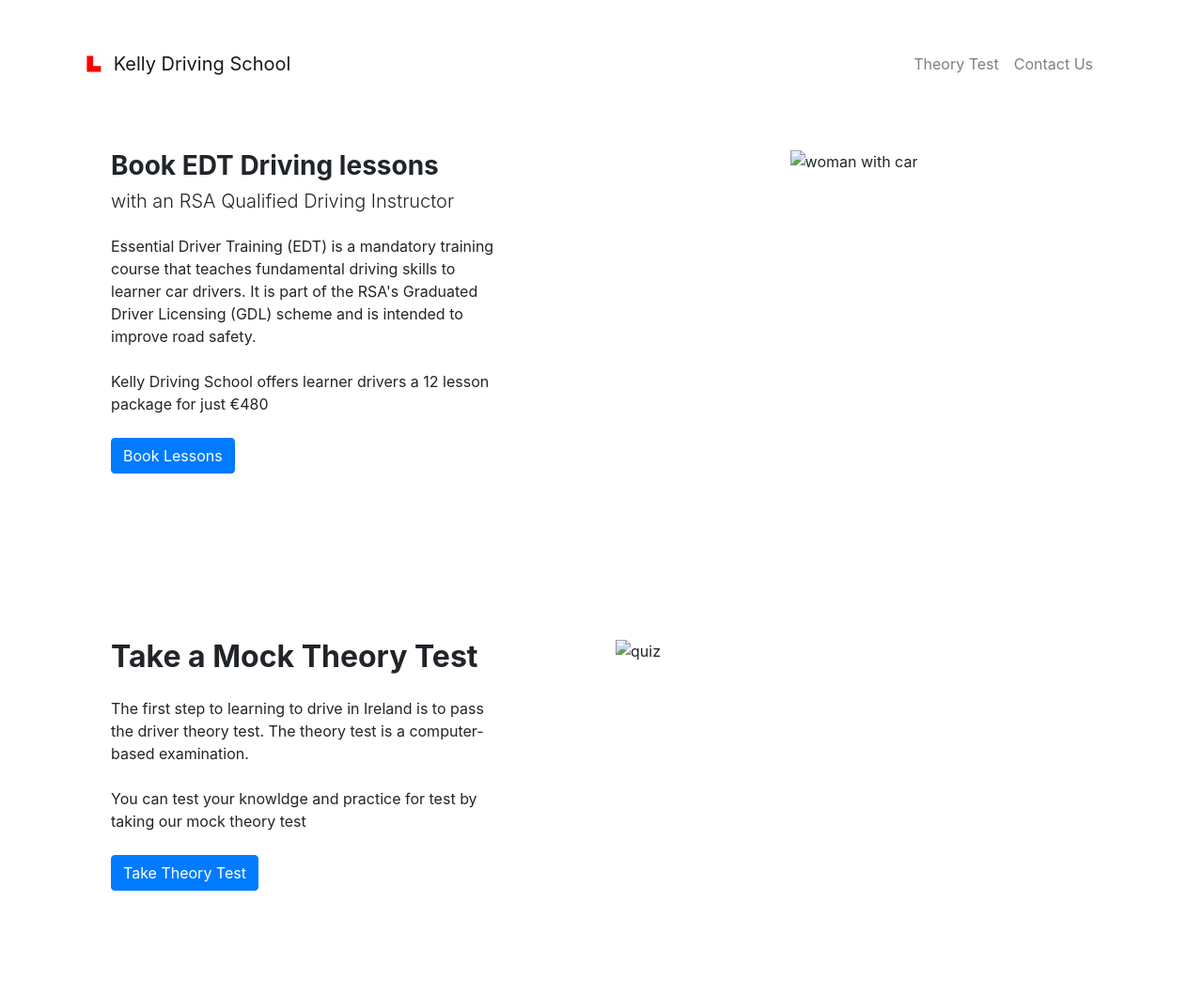
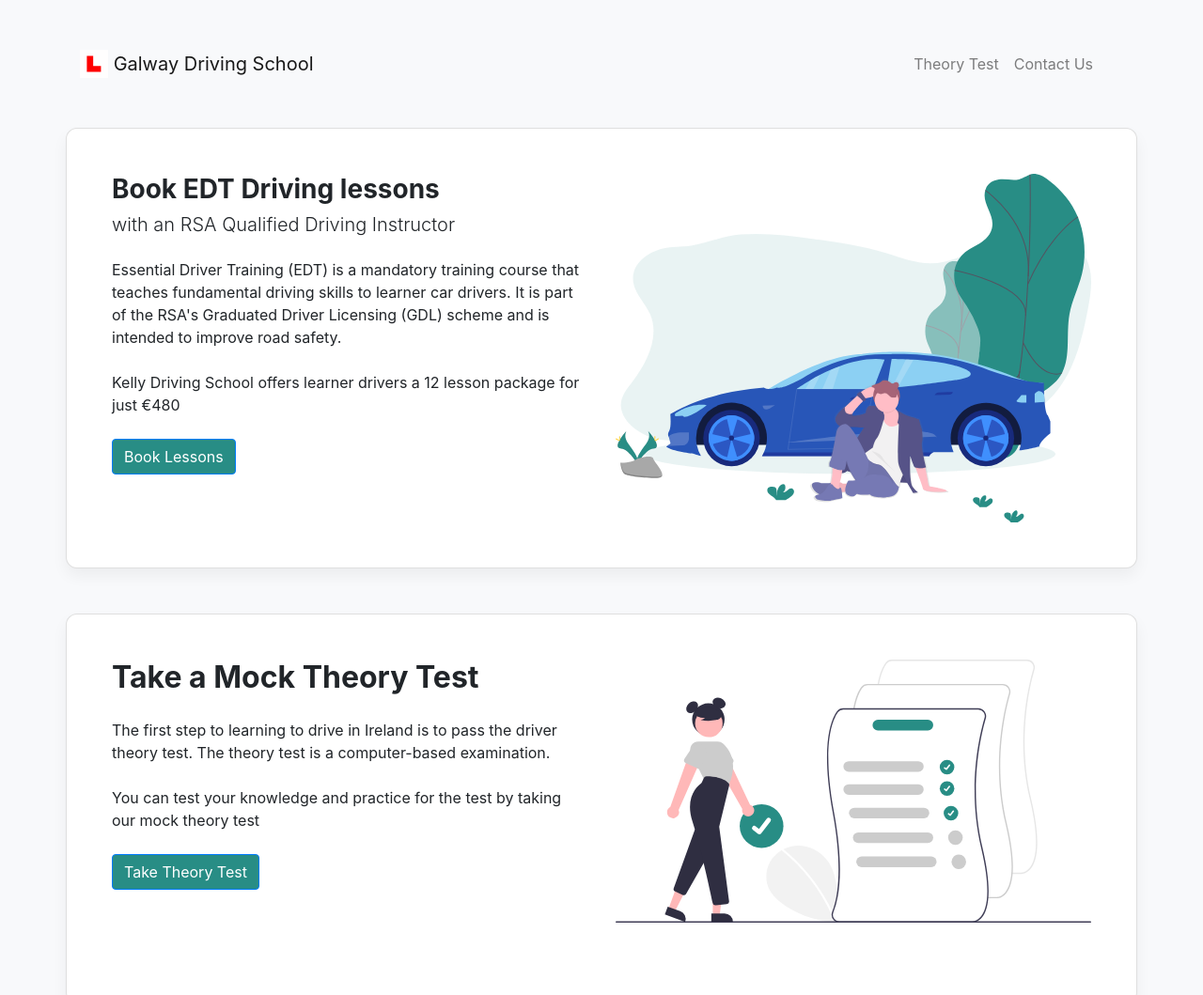
Before and after one commit to Code-Institute-Submissions/driving-school, a plain HTML site: page index.html in a window 1280 px wide. Shown: the top 1059 px of the page at 94% size. Drawn offline with nearby package versions, Linux system fonts and the light colour scheme.

Commit message:
style: style home page, remove placeholders

```diff
--- a/assets/css/style.css
+++ b/assets/css/style.css
@@ -1,3 +1,26 @@
+body {
+    background: #F8F9FB;
+}
+
+.card {
+    border-radius: 0.75rem;
+    box-shadow: 0 0.5rem 1rem rgb(0 0 0 / 5%);
+}
+
+.btn-primary,
+.btn-primary:not(:disabled):not(.disabled):active {
+    background: #288D85;
+}
+
+.btn-primary:hover,
+.btn-primary.focus, .btn-primary:focus {
+    background:  #126159;
+}
+
+.btn-primary:not(:disabled):not(.disabled):active {
+
+}
+
 .google-map {
     overflow: hidden;
     padding-bottom: 75%;
--- a/index.html
+++ b/index.html
@@ -19,7 +19,7 @@
     <link href="https://fonts.googleapis.com/css2?family=Open+Sans:wght@300;400;700&display=swap" rel="stylesheet">
     <!-- Custom stylesheet -->
     <link rel="stylesheet" href="assets/css/style.css">
-    <title>Kelly Driving School</title>
+    <title>Galway Driving School</title>
 </head>
 
 <body>
@@ -30,7 +30,7 @@
             <nav class="navbar navbar-expand-lg navbar-light px-0">
                 <a class="navbar-brand" href="index.html">
                     <img src="assets/images/logo.svg" class="d-inline-block align-top" width="30" height="30"
-                        alt="logo"> Kelly Driving School
+                        alt="logo"> Galway Driving School
                 </a>
                 <button class="navbar-toggler" type="button" data-toggle="collapse"
                     data-target="#navbarSupportedContent" aria-controls="navbarSupportedContent" aria-expanded="false"
@@ -52,10 +52,10 @@
     </header>
 
     <!-- Book Lessons CTA -->
-    <section id="lessons-cta" class="pb-1 mb-1">
-        <div class="container px-4 px-md-5 py-4">
-            <div class="row align-self-center d-flex justify-content-between">
-                <div class="copy col-lg-5 mb-5">
+    <section id="lessons-cta" class="mb-5">
+        <div class="container card p-5">
+            <div class="row">
+                <div class="col-lg-6">
                     <h1 class="copy-title h3 font-weight-bold">Book EDT Driving lessons</h1>
                     <h2 class="mb-4 h5 font-weight-light">with an RSA Qualified Driving Instructor</h2>
                     <p class="mb-4">Essential Driver Training (EDT) is a mandatory training course that teaches
@@ -64,11 +64,11 @@
                     </p>
                     <p class="mb-4">Kelly Driving School offers learner drivers a 12 lesson package for just €480 </p>
                     <div class="my-4">
-                        <a href="/contact.html" class="btn btn-primary">Book Lessons</a>
+                        <a href="contact.html" class="btn btn-primary">Book Lessons</a>
                     </div>
                 </div>
-                <div class="col-lg-6 d-flex justify-content-center">
-                    <img src="assets/images/woman-car.svg" class="img-fluid" alt="woman with car">
+                <div class="col-lg-6">
+                    <img src="assets/images/car.svg" class="img-fluid" alt="woman with car">
                 </div>
             </div>
         </div>
@@ -76,22 +76,22 @@
 
 
     <!-- Quiz CTA -->
-    <section id="quiz-cta" class="py-lg-5 mb-5">
-        <div class="container px-4 px-md-5 py-4">
-            <div class="row align-self-center d-flex justify-content-between">
-                <div class="copy col-lg-5 mb-5">
+    <section id="quiz-cta">
+        <div class="container card p-5">
+            <div class="row">
+                <div class="col-lg-6 mb-5">
                     <h2 class="copy-title display-5 font-weight-bold mb-4">Take a Mock Theory Test</h2>
                     <p class="mb-4">The first step to learning to drive in Ireland is to pass the driver theory test.
                         The theory test is a computer-based examination.
                     </p>
                     <div class="my-4">
-                        <p class="mb-4">You can test your knowldge and practice for test by taking our mock theory test
+                        <p class="mb-4">You can test your knowledge and practice for the test by taking our mock theory test
                         </p>
-                        <a href="/test.html" class="btn btn-primary">Take Theory Test</a>
+                        <a href="test.html" class="btn btn-primary">Take Theory Test</a>
                     </div>
                 </div>
-                <div class="col-lg-6 justify-content-center">
-                    <img src="assets/images/quiz.svg" class="img-fluid" alt="quiz">
+                <div class="col-lg-6">
+                    <img src="assets/images/test.svg" class="img-fluid" alt="quiz">
                 </div>
             </div>
         </div>
```
Also changed, not shown: assets/images/car.svg (added), assets/images/test.svg (added).
